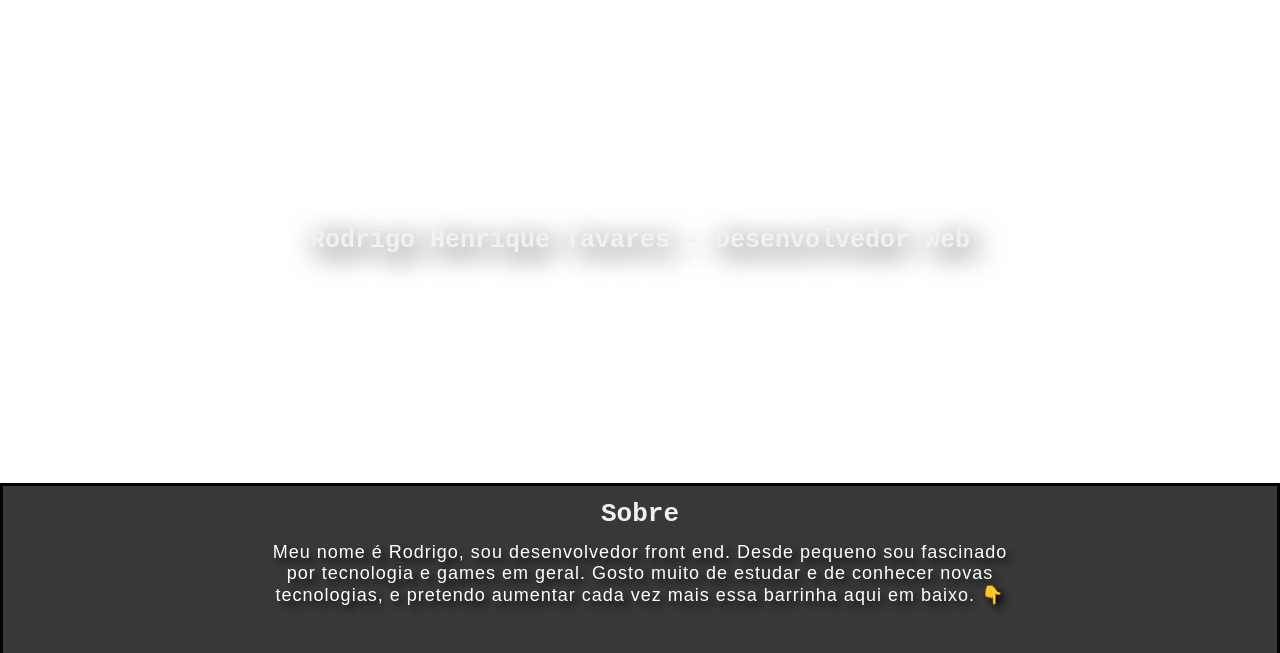
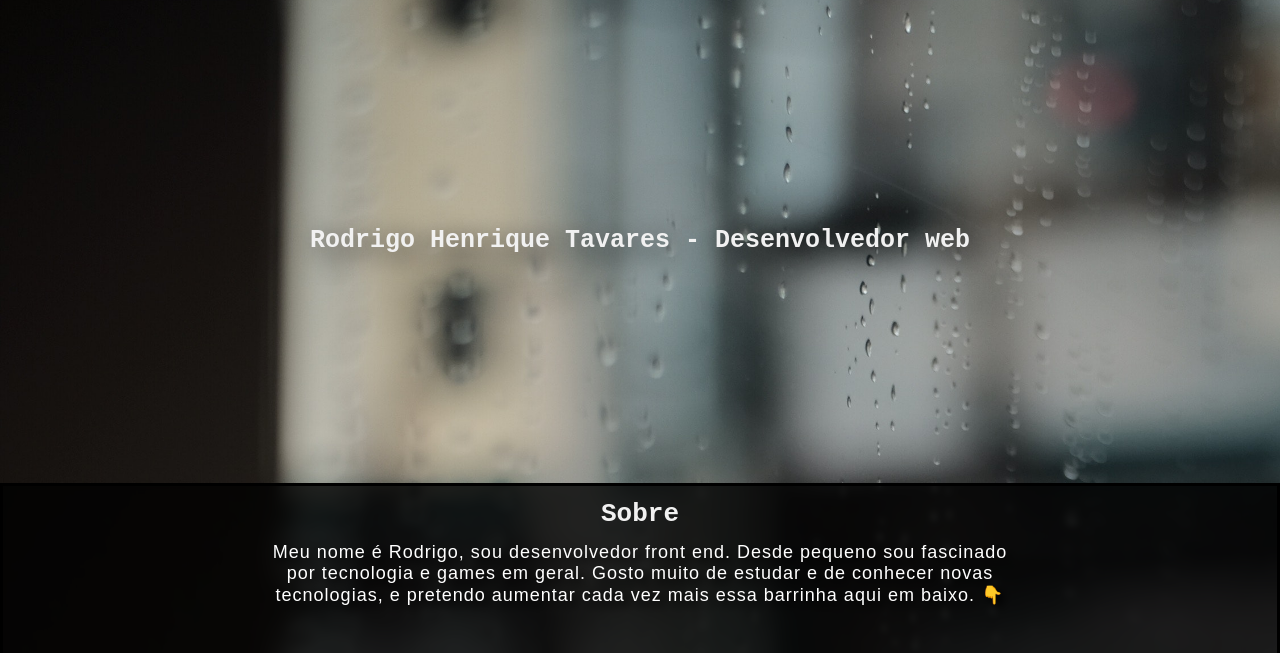
Before and after one commit to Rodr1goTavares/--portifolio, a plain HTML site: page index.html in a window 1280 px wide. Shown: the part 63-716 px from the top of the page. Drawn offline with Linux system fonts and the light colour scheme; files whose address does not match are found by name.

Commit message:
Update index.css

```diff
--- a/index.css
+++ b/index.css
@@ -11,7 +11,7 @@
   }
 
 html{
-  background: url(/Rodr1goTavares/pagina-portifolio/imgs/background/background1.jpg) repeat;
+  background: url(./imgs/background/background1.jpg) repeat;
   background-size: cover;
 
   scroll-behavior: smooth;
```
